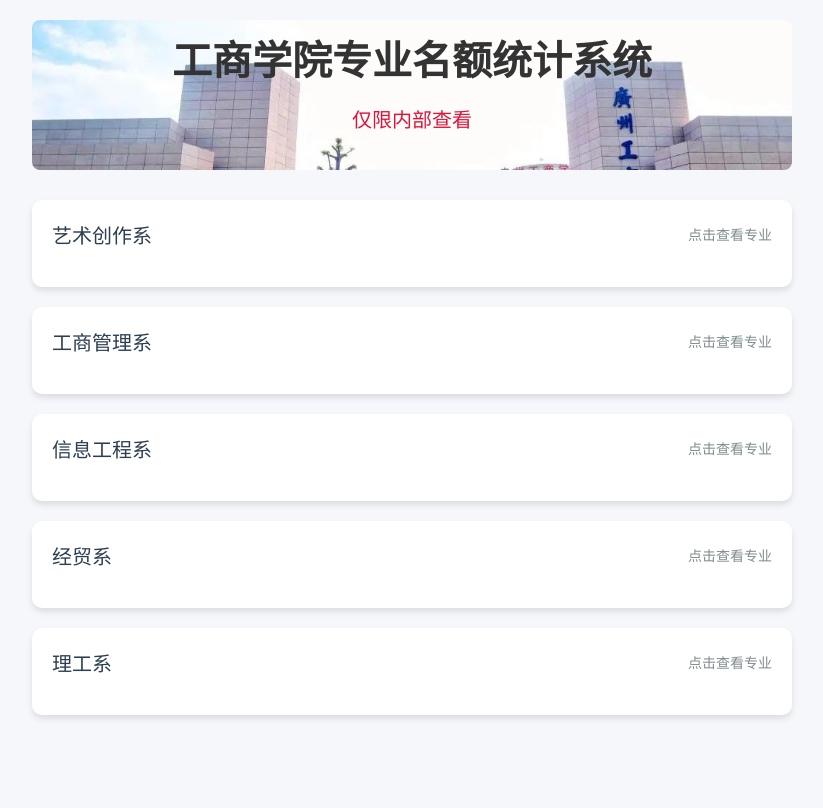
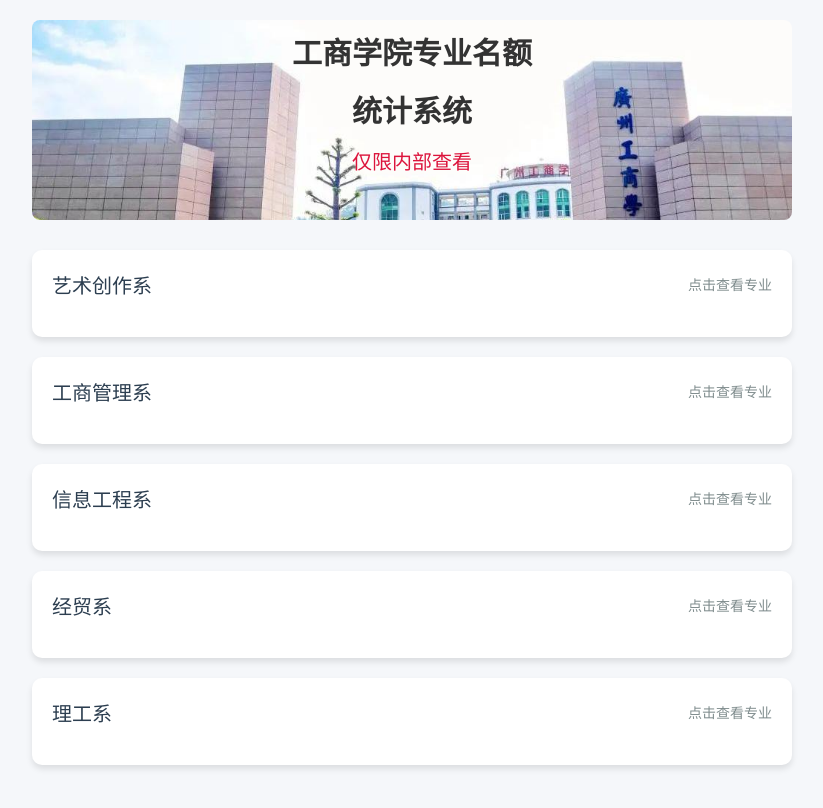
Before and after one commit to zhunzhunll/.github.io, a plain HTML site: page index.html in a window 1280 px wide. Shown: the top 808 px of the page, without its empty margins (228-1051 px from the left). Drawn offline with Linux system fonts and the light colour scheme.

Commit message:
Update index.html

```diff
--- a/index.html
+++ b/index.html
@@ -30,7 +30,7 @@
 			/* background-color: #2c3e50; */
             color: #333;
             border-radius: 8px;
-			height: 150px;
+	    height: 200px;
         }
         h1 {
             font-size: 24px;
@@ -151,7 +151,8 @@
 <body>
     <div class="container">
         <header>
-            <h1 style="font-size: 40px;">工商学院专业名额统计系统</h1>
+            <h1 style="font-size: 30px;">工商学院专业名额</h1>
+	    <h1 style="font-size: 30px;">统计系统</h1>
             <p style="color: crimson; font-size: 20px;">仅限内部查看</p>
         </header>
 
```
